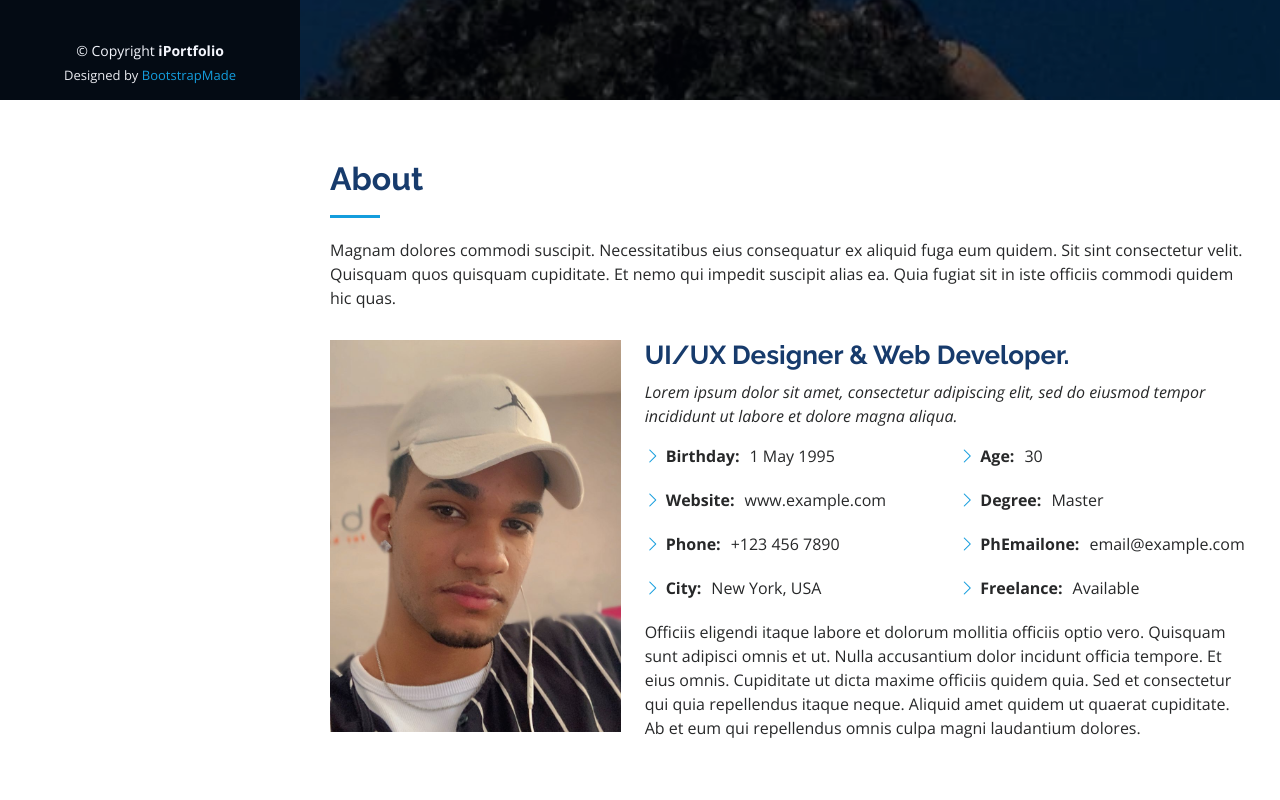
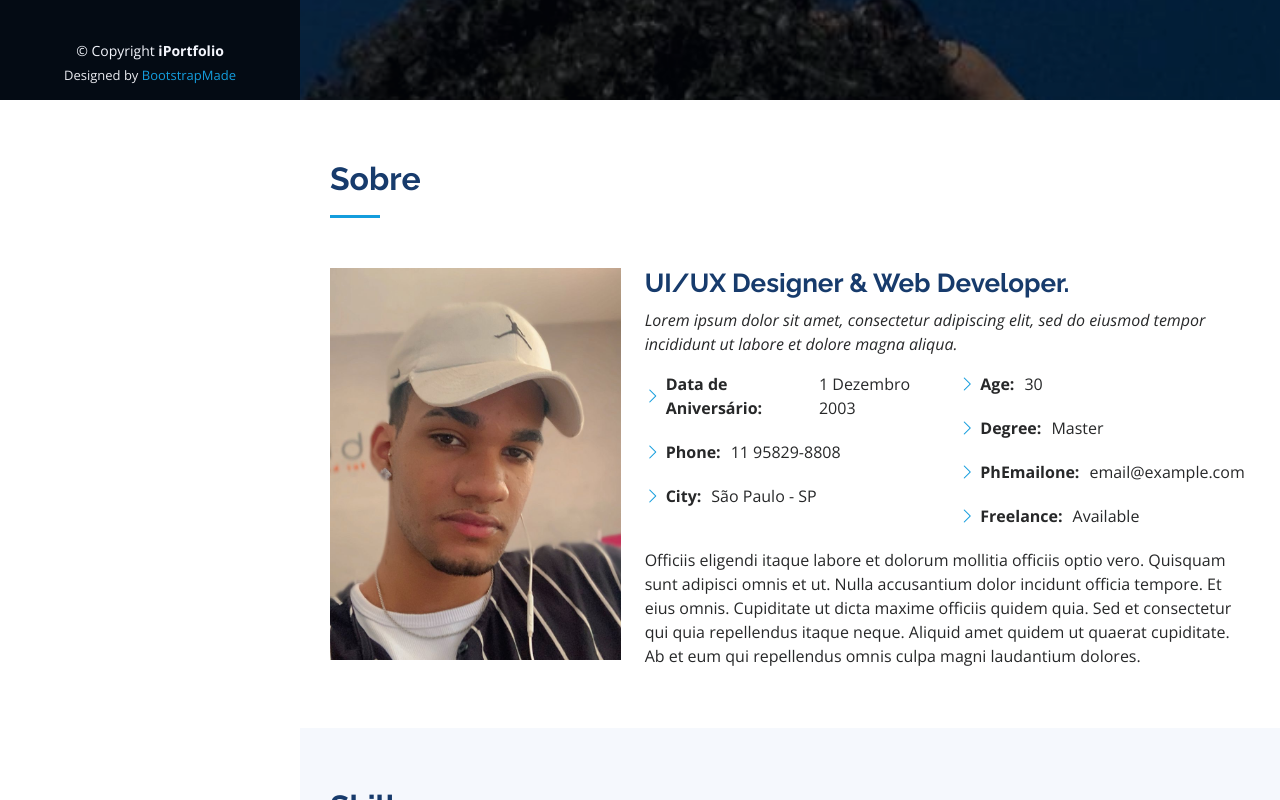
Before and after one commit to BiielSilva/portfolio, a plain HTML site: page iPortfolio/index.html in a window 1280 px wide. Shown: the part 700-1500 px from the top of the page. Drawn offline with nearby package versions, Linux system fonts and the light colour scheme.

Commit message:
Atualização da seção sobre

```diff
--- a/iPortfolio/index.html
+++ b/iPortfolio/index.html
@@ -84,8 +84,7 @@
       <div class="container">
 
         <div class="section-title">
-          <h2>About</h2>
-          <p>Magnam dolores commodi suscipit. Necessitatibus eius consequatur ex aliquid fuga eum quidem. Sit sint consectetur velit. Quisquam quos quisquam cupiditate. Et nemo qui impedit suscipit alias ea. Quia fugiat sit in iste officiis commodi quidem hic quas.</p>
+          <h2>Sobre</h2>
         </div>
 
         <div class="row">
@@ -101,10 +100,9 @@
             <div class="row">
               <div class="col-lg-6">
                 <ul>
-                  <li><i class="bi bi-chevron-right"></i> <strong>Birthday:</strong> <span>1 May 1995</span></li>
-                  <li><i class="bi bi-chevron-right"></i> <strong>Website:</strong> <span>www.example.com</span></li>
-                  <li><i class="bi bi-chevron-right"></i> <strong>Phone:</strong> <span>+123 456 7890</span></li>
-                  <li><i class="bi bi-chevron-right"></i> <strong>City:</strong> <span>New York, USA</span></li>
+                  <li><i class="bi bi-chevron-right"></i> <strong>Data de Aniversário:</strong> <span>1 Dezembro 2003</span></li>
+                  <li><i class="bi bi-chevron-right"></i> <strong>Phone:</strong> <span>11 95829-8808</span></li>
+                  <li><i class="bi bi-chevron-right"></i> <strong>City:</strong> <span>São Paulo - SP</span></li>
                 </ul>
               </div>
               <div class="col-lg-6">
```
